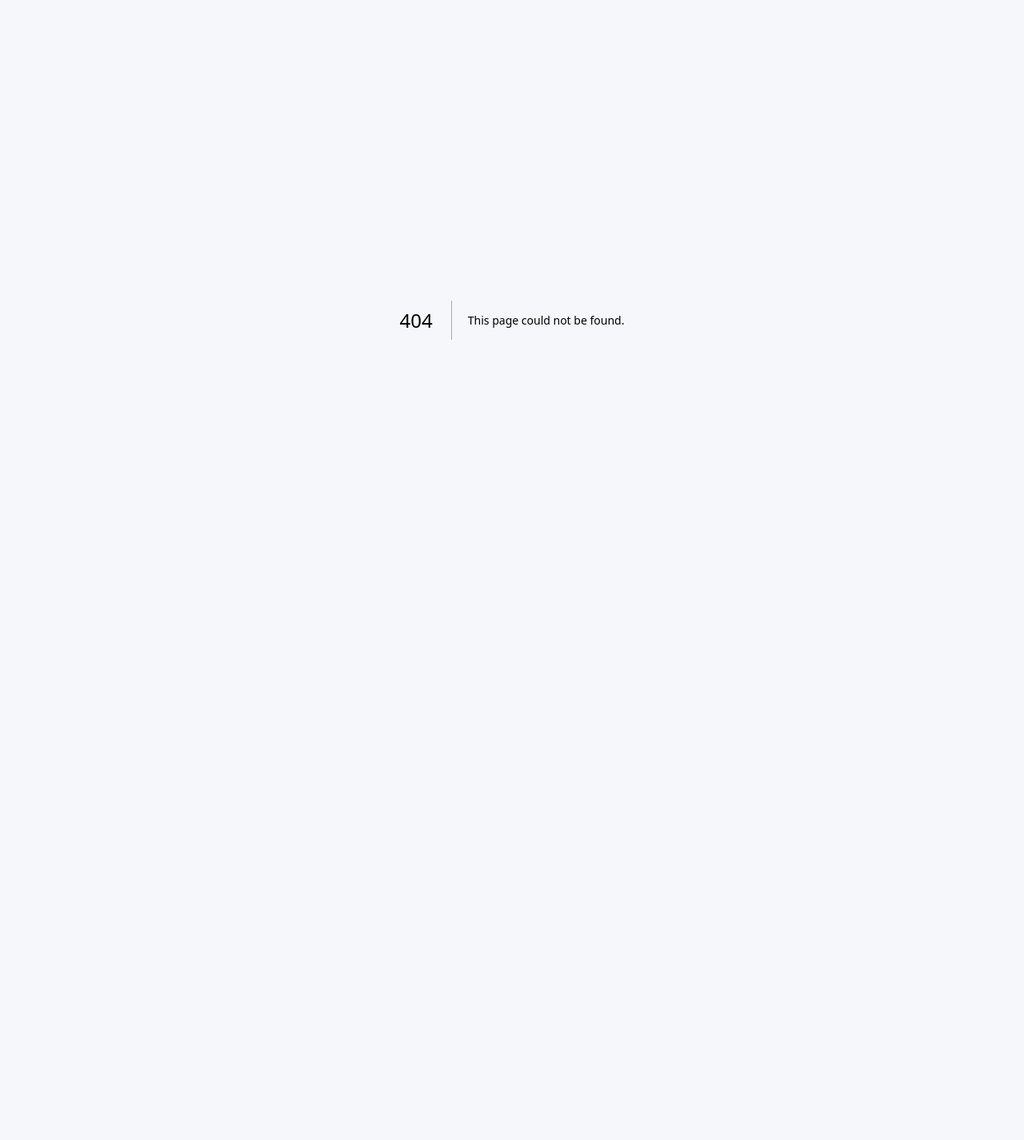
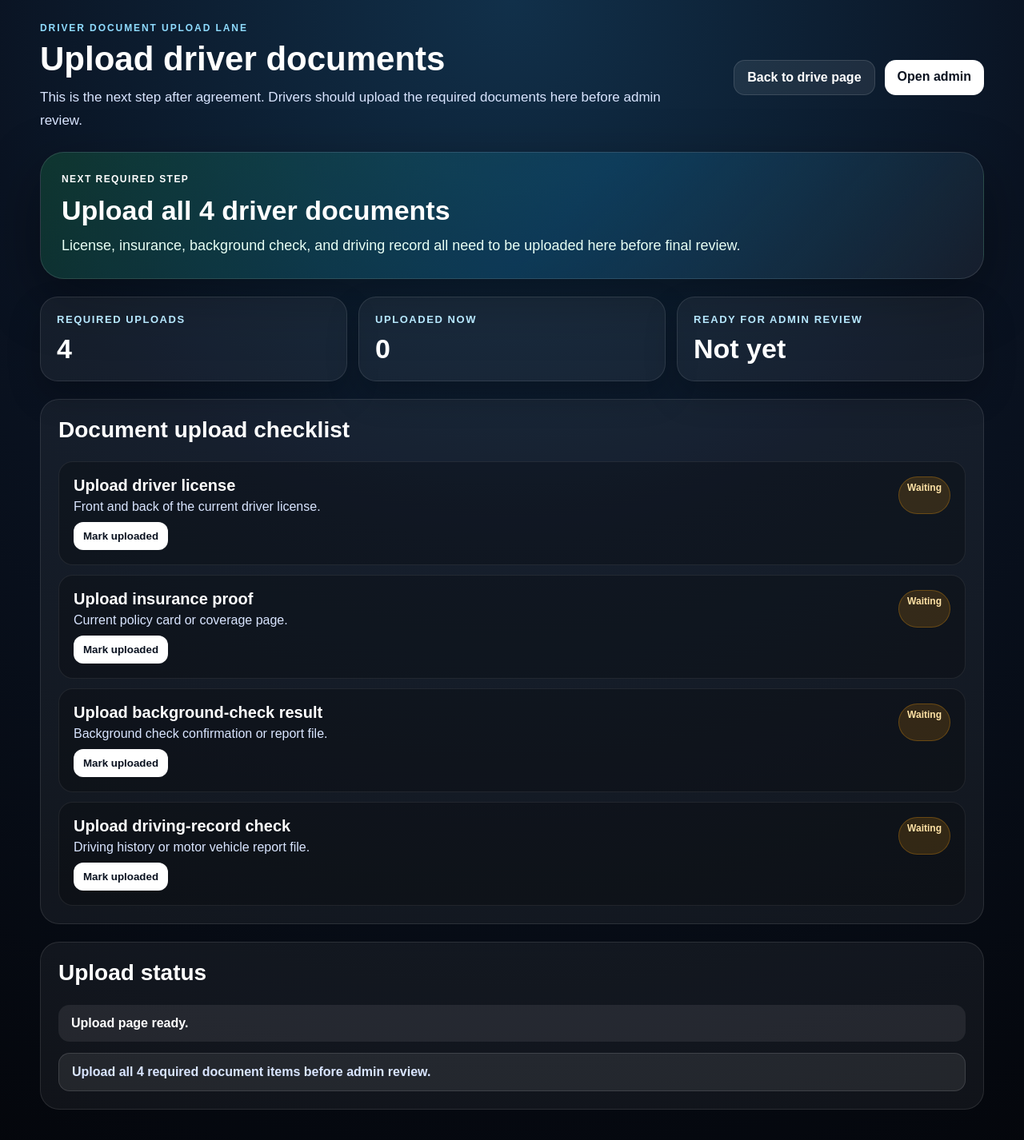
Before and after one commit to Neocryptz369369/ontimetaxipages, a Next.js app: page /drive/upload-docs in a window 1280 px wide. Before the commit this address had no page. Shown: the top 1426 px of the page at 80% size. Before the commit the page ends 800 px from the top, so only its background shows below. Built offline with nearby package versions, Linux system fonts and the light colour scheme.

Commit message:
Send driver onboarding flow to document upload step

```diff
--- /dev/null
+++ b/src/app/drive/upload-docs/page.tsx
@@ -0,0 +1,289 @@
+'use client';
+
+import { useState } from "react";
+import Link from "next/link";
+
+type DocItem = {
+  id: string;
+  title: string;
+  note: string;
+};
+
+const requiredDocs: DocItem[] = [
+  {
+    id: 'license_upload',
+    title: 'Upload driver license',
+    note: 'Front and back of the current driver license.',
+  },
+  {
+    id: 'insurance_upload',
+    title: 'Upload insurance proof',
+    note: 'Current policy card or coverage page.',
+  },
+  {
+    id: 'background_upload',
+    title: 'Upload background-check result',
+    note: 'Background check confirmation or report file.',
+  },
+  {
+    id: 'driving_record_upload',
+    title: 'Upload driving-record check',
+    note: 'Driving history or motor vehicle report file.',
+  },
+];
+
+export default function UploadDocsPage() {
+  const [uploaded, setUploaded] = useState<Record<string, boolean>>({
+    license_upload: false,
+    insurance_upload: false,
+    background_upload: false,
+    driving_record_upload: false,
+  });
+  const [message, setMessage] = useState('Upload page ready.');
+
+  const allUploaded = Object.values(uploaded).every(Boolean);
+
+  function toggleUpload(id: string) {
+    setUploaded((current) => {
+      const next = { ...current, [id]: !current[id] };
+      return next;
+    });
+    setMessage('Upload status updated.');
+  }
+
+  return (
+    <main
+      style={{
+        minHeight: '100vh',
+        background: 'radial-gradient(circle at top, #11304a 0%, #0a1322 42%, #04060b 100%)',
+        color: '#ffffff',
+        fontFamily: 'Arial, Helvetica, sans-serif',
+      }}
+    >
+      <div style={{ maxWidth: '1180px', margin: '0 auto', padding: '28px 18px 80px' }}>
+        <div
+          style={{
+            display: 'flex',
+            justifyContent: 'space-between',
+            alignItems: 'center',
+            gap: '16px',
+            flexWrap: 'wrap',
+            marginBottom: '24px',
+          }}
+        >
+          <div>
+            <div
+              style={{
+                fontSize: '12px',
+                fontWeight: 800,
+                letterSpacing: '0.16em',
+                textTransform: 'uppercase',
+                color: '#8fdcff',
+                marginBottom: '10px',
+              }}
+            >
+              Driver document upload lane
+            </div>
+            <h1 style={{ margin: 0, fontSize: '42px', lineHeight: 1.05 }}>Upload driver documents</h1>
+            <p style={{ margin: '12px 0 0', color: '#d9e5ff', fontSize: '17px', lineHeight: 1.7, maxWidth: '820px' }}>
+              This is the next step after agreement. Drivers should upload the required documents here before admin review.
+            </p>
+          </div>
+
+          <div style={{ display: 'flex', gap: '12px', flexWrap: 'wrap' }}>
+            <Link
+              href='/drive'
+              style={{
+                textDecoration: 'none',
+                color: '#ffffff',
+                background: 'rgba(255,255,255,0.08)',
+                border: '1px solid rgba(255,255,255,0.12)',
+                padding: '12px 16px',
+                borderRadius: '14px',
+                fontWeight: 800,
+              }}
+            >
+              Back to drive page
+            </Link>
+            <Link
+              href='/admin'
+              style={{
+                textDecoration: 'none',
+                color: '#09111f',
+                background: '#ffffff',
+                padding: '12px 16px',
+                borderRadius: '14px',
+                fontWeight: 800,
+              }}
+            >
+              Open admin
+            </Link>
+          </div>
+        </div>
+
+        <section
+          style={{
+            borderRadius: '30px',
+            padding: '26px',
+            marginBottom: '22px',
+            background: 'linear-gradient(135deg, rgba(34,197,94,0.18) 0%, rgba(14,165,233,0.18) 55%, rgba(255,255,255,0.05) 100%)',
+            border: '1px solid rgba(255,255,255,0.12)',
+            boxShadow: '0 24px 70px rgba(0,0,0,0.35)',
+          }}
+        >
+          <div style={{ fontSize: '12px', fontWeight: 800, letterSpacing: '0.12em', textTransform: 'uppercase', marginBottom: '14px' }}>
+            Next required step
+          </div>
+          <h2 style={{ margin: '0 0 10px', fontSize: '34px', lineHeight: 1.08 }}>Upload all 4 driver documents</h2>
+          <p style={{ margin: 0, color: '#e8fff5', fontSize: '18px', lineHeight: 1.7 }}>
+            License, insurance, background check, and driving record all need to be uploaded here before final review.
+          </p>
+        </section>
+
+        <section
+          style={{
+            display: 'grid',
+            gridTemplateColumns: 'repeat(auto-fit, minmax(260px, 1fr))',
+            gap: '14px',
+            marginBottom: '22px',
+          }}
+        >
+          {[
+            ['Required uploads', '4'],
+            ['Uploaded now', String(Object.values(uploaded).filter(Boolean).length)],
+            ['Ready for admin review', allUploaded ? 'Yes' : 'Not yet'],
+          ].map(([label, value]) => (
+            <div
+              key={label}
+              style={{
+                borderRadius: '22px',
+                padding: '20px',
+                background: 'rgba(255,255,255,0.05)',
+                border: '1px solid rgba(255,255,255,0.10)',
+                boxShadow: '0 18px 40px rgba(0,0,0,0.22)',
+              }}
+            >
+              <div style={{ color: '#b7e8ff', fontSize: '13px', textTransform: 'uppercase', letterSpacing: '0.12em', fontWeight: 800 }}>{label}</div>
+              <div style={{ marginTop: '10px', fontSize: '34px', fontWeight: 800 }}>{value}</div>
+            </div>
+          ))}
+        </section>
+
+        <section
+          style={{
+            borderRadius: '24px',
+            padding: '22px',
+            background: 'rgba(255,255,255,0.05)',
+            border: '1px solid rgba(255,255,255,0.10)',
+            marginBottom: '22px',
+          }}
+        >
+          <h2 style={{ marginTop: 0, fontSize: '28px' }}>Document upload checklist</h2>
+          <div style={{ display: 'grid', gap: '12px' }}>
+            {requiredDocs.map((doc) => {
+              const done = uploaded[doc.id];
+              return (
+                <div
+                  key={doc.id}
+                  style={{
+                    borderRadius: '18px',
+                    padding: '18px',
+                    background: 'rgba(0,0,0,0.24)',
+                    border: '1px solid rgba(255,255,255,0.08)',
+                  }}
+                >
+                  <div style={{ display: 'flex', justifyContent: 'space-between', gap: '12px', flexWrap: 'wrap', marginBottom: '10px' }}>
+                    <div>
+                      <div style={{ fontSize: '20px', fontWeight: 800 }}>{doc.title}</div>
+                      <div style={{ color: '#d9e5ff', marginTop: '6px' }}>{doc.note}</div>
+                    </div>
+                    <div
+                      style={{
+                        borderRadius: '999px',
+                        padding: '6px 10px',
+                        fontSize: '12px',
+                        fontWeight: 800,
+                        background: done ? 'rgba(34,197,94,0.16)' : 'rgba(245,158,11,0.16)',
+                        color: done ? '#cbffe0' : '#ffe3a6',
+                        border: done ? '1px solid rgba(34,197,94,0.28)' : '1px solid rgba(245,158,11,0.28)',
+                      }}
+                    >
+                      {done ? 'Uploaded' : 'Waiting'}
+                    </div>
+                  </div>
+
+                  <button
+                    type='button'
+                    onClick={() => toggleUpload(doc.id)}
+                    style={{
+                      border: 'none',
+                      cursor: 'pointer',
+                      padding: '10px 12px',
+                      borderRadius: '12px',
+                      background: '#ffffff',
+                      color: '#09111f',
+                      fontWeight: 800,
+                    }}
+                  >
+                    {done ? 'Mark not uploaded' : 'Mark uploaded'}
+                  </button>
+                </div>
+              );
+            })}
+          </div>
+        </section>
+
+        <section
+          style={{
+            borderRadius: '24px',
+            padding: '22px',
+            background: 'rgba(255,255,255,0.05)',
+            border: '1px solid rgba(255,255,255,0.10)',
+          }}
+        >
+          <h2 style={{ marginTop: 0, fontSize: '28px' }}>Upload status</h2>
+          <div
+            style={{
+              borderRadius: '14px',
+              padding: '14px 16px',
+              background: allUploaded ? 'rgba(34,197,94,0.16)' : 'rgba(255,255,255,0.08)',
+              color: '#ffffff',
+              fontWeight: 700,
+              marginBottom: '14px',
+            }}
+          >
+            {message}
+          </div>
+
+          {allUploaded ? (
+            <div
+              style={{
+                borderRadius: '14px',
+                padding: '14px 16px',
+                background: 'rgba(34,197,94,0.16)',
+                border: '1px solid rgba(34,197,94,0.28)',
+                color: '#cbffe0',
+                fontWeight: 800,
+              }}
+            >
+              All required documents are uploaded. This driver is ready for admin review.
+            </div>
+          ) : (
+            <div
+              style={{
+                borderRadius: '14px',
+                padding: '14px 16px',
+                background: 'rgba(255,255,255,0.08)',
+                border: '1px solid rgba(255,255,255,0.12)',
+                color: '#d9e5ff',
+                fontWeight: 700,
+              }}
+            >
+              Upload all 4 required document items before admin review.
+            </div>
+          )}
+        </section>
+      </div>
+    </main>
+  );
+}
```
Also changed, not shown: src/app/drive/page.tsx (+7 -6 lines).
